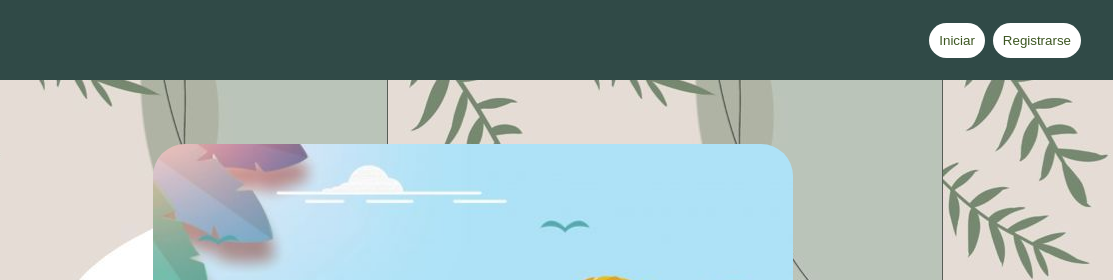
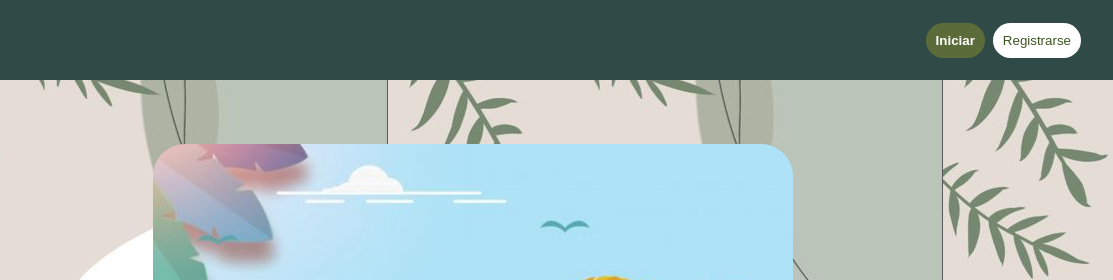
Before and after one commit to DuvanObando/PlanetProtector, a plain HTML site: page index.html in a window 1280 px wide. In both pictures the pointer is over the button "Iniciar". Shown: the top 280 px of the page, 167-1280 px from the left. Drawn offline with nearby package versions, Linux system fonts and the light colour scheme.

Commit message:
DETALLES Xd

```diff
--- a/index.html
+++ b/index.html
@@ -6,7 +6,7 @@
     <title>Proyecto Planeta</title>
 
     <!-- Links css -->
-    <link rel="stylesheet" href="./src/css/style.css">
+    <link rel="stylesheet" href="./src/css/index.css">
 
     <!-- Links Icon -->
     <script src="https://unpkg.com/boxicons@2.1.4/dist/boxicons.js"></script>
@@ -22,12 +22,12 @@
             <div class="nav_btn">
                 <div class="inicio">
                     <button class="btn_nav">
-                        <a href="">Iniciar</a>
+                        <a href="./src/html/log-in.html">Iniciar</a>
                     </button>
                 </div>
                 <div class="registro">
                     <button class="btn_nav">
-                        <a href="">Registrarse</a>
+                        <a href="./src/html/Registro.html">Registrarse</a>
                     </button>
                 </div>
             </div>
--- a/src/css/style.css
+++ b/src/css/index.css
@@ -27,10 +27,6 @@ body {
 a {
     text-decoration: none;
     color: var(--text-color);
-}
-
-button :hover {
-    cursor: pointer;
 }
 
 /* NAVBAR */
@@ -63,6 +59,17 @@ button :hover {
     padding: 0.5rem;
     border-radius: 2rem;
     border-color: transparent;
+}
+
+.btn_nav:hover {
+    background-color: var(--button-color-alt);
+    transition: 1s;
+}
+
+.btn_nav:hover a {
+    color: var(--button-color);
+    font-weight: bold;
+    transition: 1s;
 }
 
 .img_publicidad {
```
Also changed, not shown: src/html/log-in.html (+2 -2 lines).
